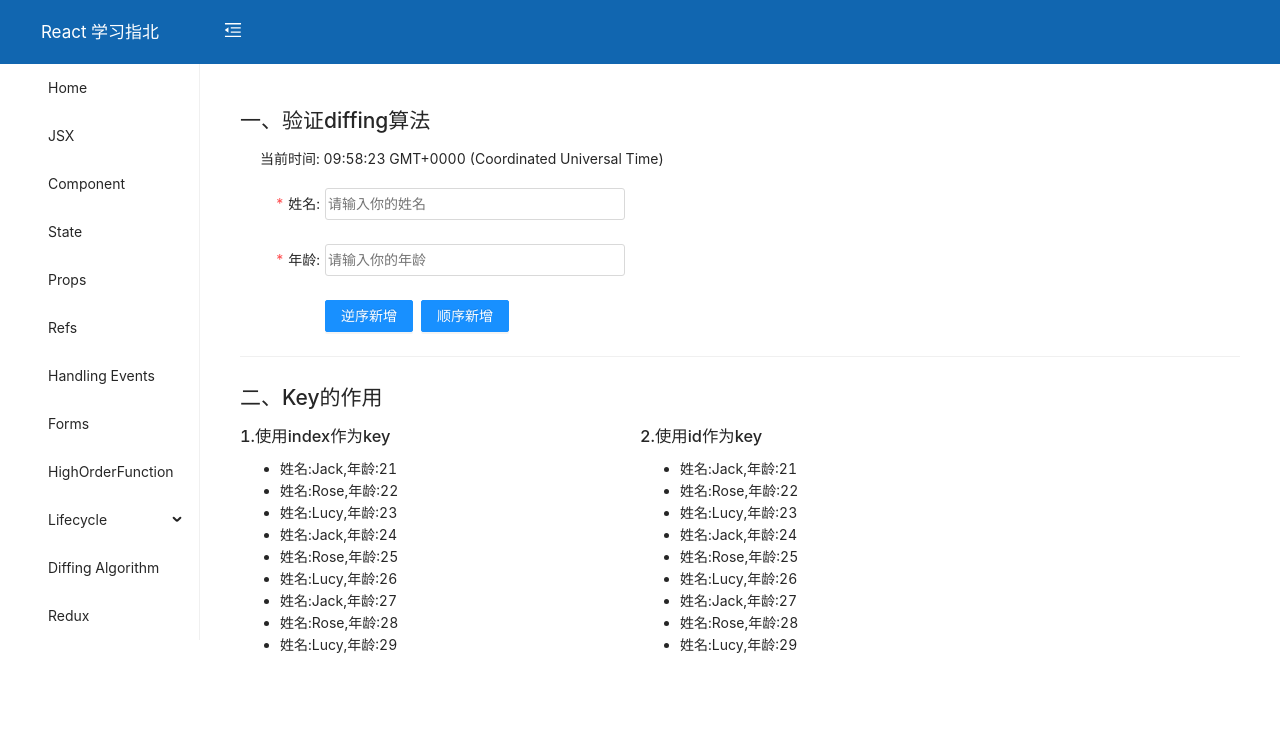
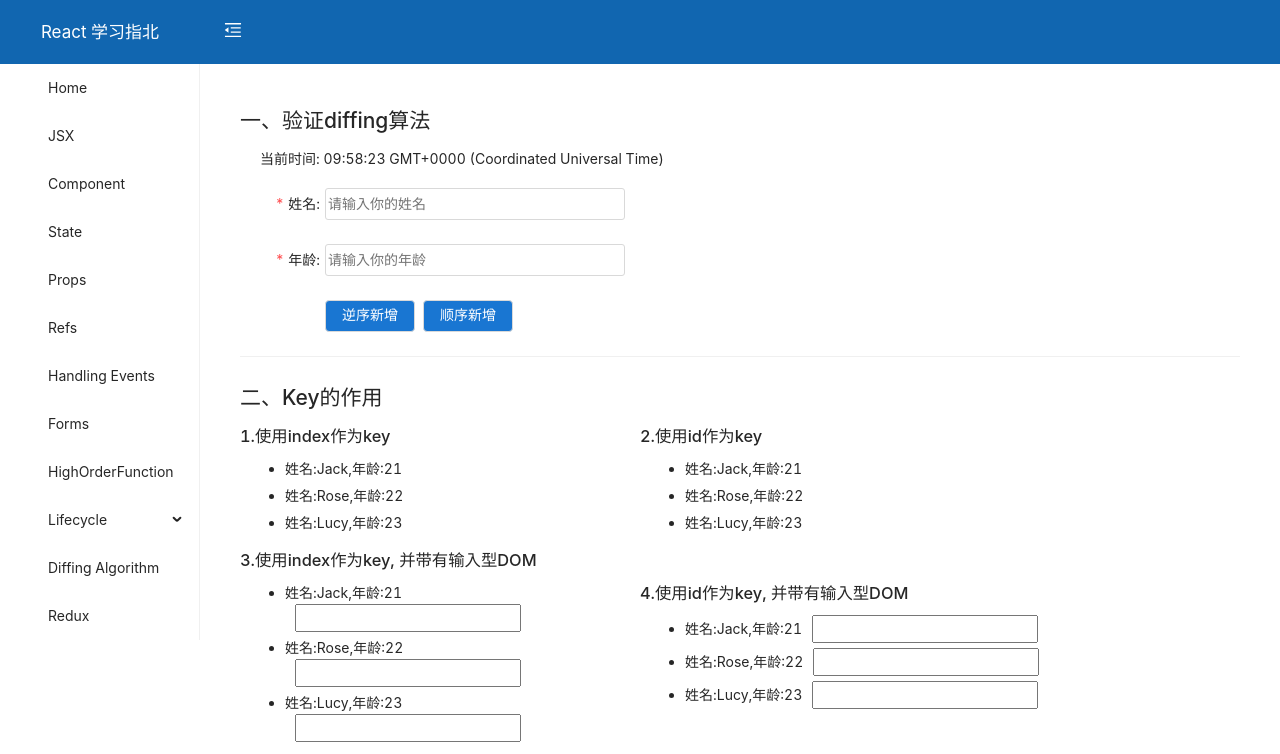
Before and after one commit to StevieTaylor/react-studying, a React (Create React App) app: page /diffing-algorithm in a window 1280 px wide. Shown: the top 754 px of the page. Built offline with nearby package versions, Linux system fonts and the light colour scheme.

Commit message:
[feat] Diffing算法 & Key的作用

```diff
--- a/src/pages/DiffingAlgorithm/index.tsx
+++ b/src/pages/DiffingAlgorithm/index.tsx
@@ -1,12 +1,12 @@
 /*
  * @Author: Stevie
  * @Date: 2021-05-16 20:20:21
- * @LastEditTime: 2021-06-05 16:28:11
+ * @LastEditTime: 2021-06-05 17:45:34
  * @LastEditors: Stevie
  * @Description: diffing 算法
  */
 import * as React from 'react';
-import { Button, Divider } from 'antd';
+import { Divider } from 'antd';
 import './style.less';
 
 interface IPerson {
@@ -28,7 +28,7 @@ class DiffingAlgorithm extends React.Component<any, IState> {
 
   state = {
     date: new Date(),
-    number: 9,
+    number: 3,
     personList: [],
     name: '',
     age: 0
@@ -74,22 +74,30 @@ class DiffingAlgorithm extends React.Component<any, IState> {
           <div style={{ height: 40, paddingLeft: 20 }}>
             当前时间: {this.state.date.toTimeString()}
           </div>
-          <div className='form-item'>
-            <label className='required'>姓名:</label>
-            <input type='text' placeholder='请输入你的姓名' onChange={this.handleNameChange} />
+          <div className="form-item">
+            <label className="required">姓名:</label>
+            <input type="text" placeholder="请输入你的姓名" onChange={this.handleNameChange} />
           </div>
         </div>
         <div>
-          <div className='form-item'>
-            <label className='required'>年龄:</label>
-            <input type='text' placeholder='请输入你的年龄' onChange={this.handleAgeChange} />
+          <div className="form-item">
+            <label className="required">年龄:</label>
+            <input type="text" placeholder="请输入你的年龄" onChange={this.handleAgeChange} />
           </div>
-          <Button type='primary' onClick={this.reverseAdd} style={{ marginLeft: 85 }}>
+          <button
+            className="primary-button"
+            style={{ marginLeft: 85, width: 90 }}
+            onClick={this.reverseAdd}
+          >
             逆序新增
-          </Button>
-          <Button type='primary' onClick={this.orderAdd} style={{ marginLeft: 8 }}>
+          </button>
+          <button
+            className="primary-button"
+            style={{ marginLeft: 8, width: 90 }}
+            onClick={this.orderAdd}
+          >
             顺序新增
-          </Button>
+          </button>
         </div>
       </div>
     );
@@ -121,8 +129,8 @@ class DiffingAlgorithm extends React.Component<any, IState> {
     return (
       <div>
         <h2>二、Key的作用</h2>
-        <div className='person-list-container'>
-          <div className='useIndex'>
+        <div className="person-list-container">
+          <div className="useIndex">
             <h3>1.使用index作为key</h3>
             <ul>
               {personList.map((person: IPerson, index: number) => (
@@ -132,12 +140,37 @@ class DiffingAlgorithm extends React.Component<any, IState> {
               ))}
             </ul>
           </div>
-          <div className='useId'>
+
+          <div className="useId">
             <h3>2.使用id作为key</h3>
             <ul>
               {personList.map((person: IPerson) => (
                 <li key={person.id}>
                   <span>姓名:{person.name}</span>,<span>年龄:{person.age}</span>
+                </li>
+              ))}
+            </ul>
+          </div>
+
+          <div className="useIndex">
+            <h3>3.使用index作为key, 并带有输入型DOM</h3>
+            <ul>
+              {personList.map((person: IPerson, index: number) => (
+                <li key={index}>
+                  <span>姓名:{person.name}</span>,<span>年龄:{person.age}</span>
+                  <input className="input" />
+                </li>
+              ))}
+            </ul>
+          </div>
+
+          <div className="useId">
+            <h3>4.使用id作为key, 并带有输入型DOM</h3>
+            <ul>
+              {personList.map((person: IPerson) => (
+                <li key={person.id}>
+                  <span>姓名:{person.name}</span>,<span>年龄:{person.age}</span>
+                  <input className="input" />
                 </li>
               ))}
             </ul>
@@ -149,9 +182,9 @@ class DiffingAlgorithm extends React.Component<any, IState> {
 
   render(): JSX.Element {
     return (
-      <div className='diffing-algorithm'>
+      <div className="diffing-algorithm">
         {this.renderVerification()}
-        <Divider type='horizontal'></Divider>
+        <Divider type="horizontal"></Divider>
         {this.renderEffectOfKey()}
       </div>
     );
--- a/src/pages/DiffingAlgorithm/style.less
+++ b/src/pages/DiffingAlgorithm/style.less
@@ -2,6 +2,11 @@
 	display: flex;
 	justify-content: center;
 	align-items: center;
+	flex-wrap: wrap;
+
+	ul > li {
+		margin: 5px;
+	}
 
 	.useIndex {
 		width: 40%;
@@ -10,4 +15,8 @@
 	.useId {
 		width: 60%;
 	}
+
+	.input {
+		margin-left: 10px;
+	}
 }
```
